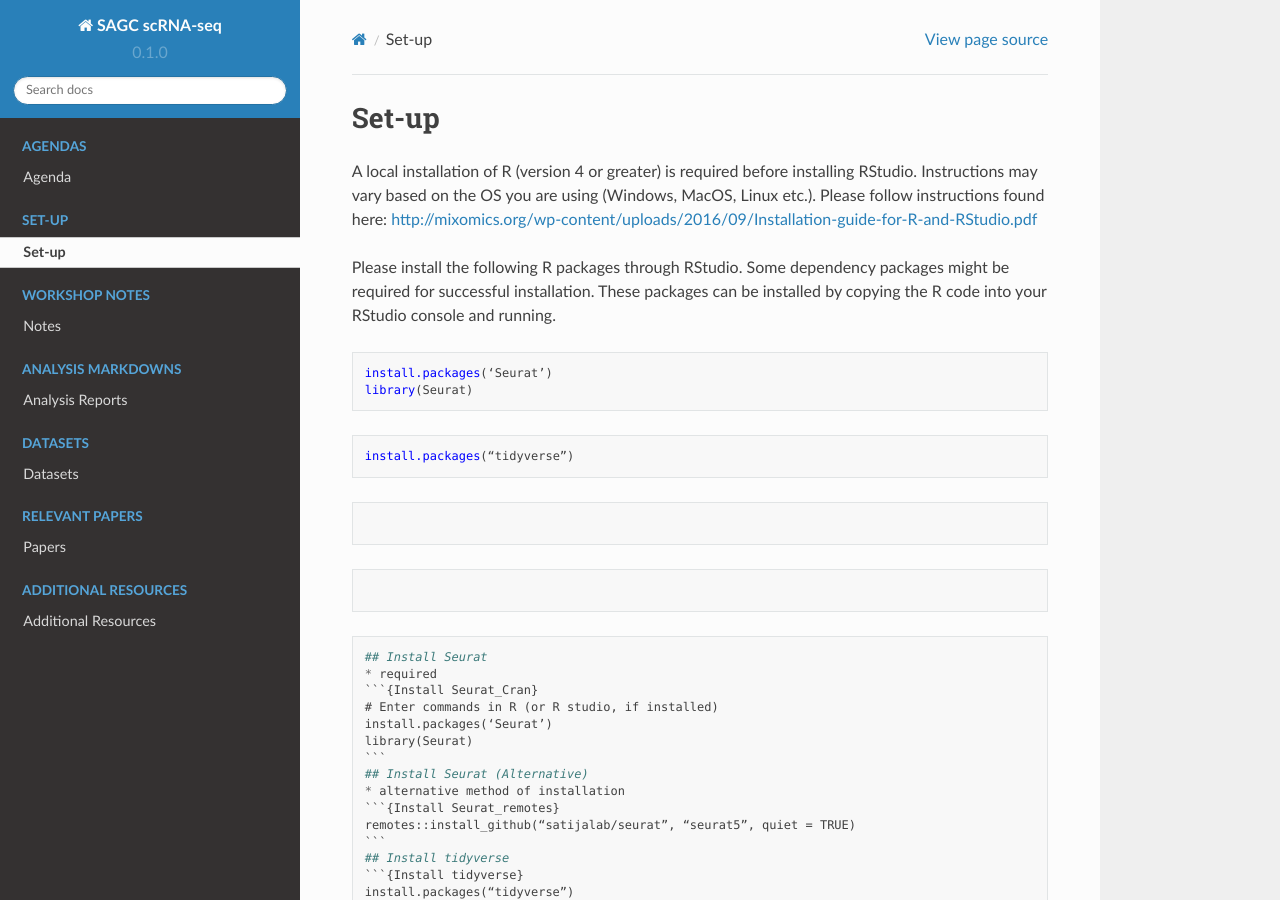
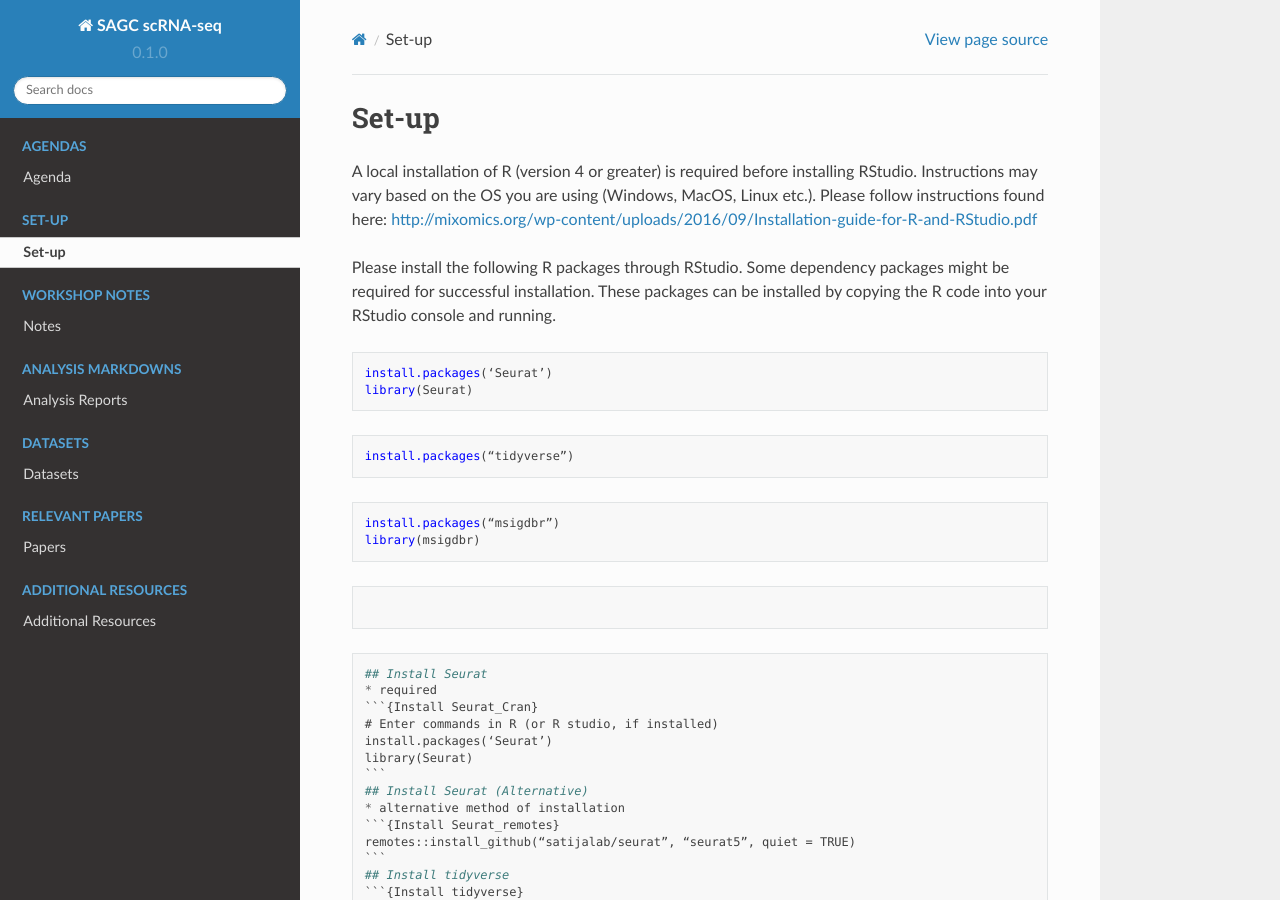
Before and after one commit to dw-thomson/SAGC_scRNAseq_workshop, a Sphinx documentation site: the page built from docs/source/Set-up.rst, in a window 1280 px wide and 900 px high. Built offline with Sphinx 7.4.7 and the Read the Docs theme 2.0.0, drawn with Linux system fonts in a browser that asks for light colours.

Commit message:
Update Set-up.rst
pw

```diff
--- a/docs/source/Set-up.rst
+++ b/docs/source/Set-up.rst
@@ -21,6 +20,9 @@ Please install the following R packages through RStudio. Some dependency package
     install.packages(“tidyverse”)
 
 .. code-block:: R
+
+    install.packages(“msigdbr”)
+    library(msigdbr)
 
 
 .. code-block:: R
```
Also changed, not shown: other parts of docs/source/Set-up.rst (+1 -2 lines).
